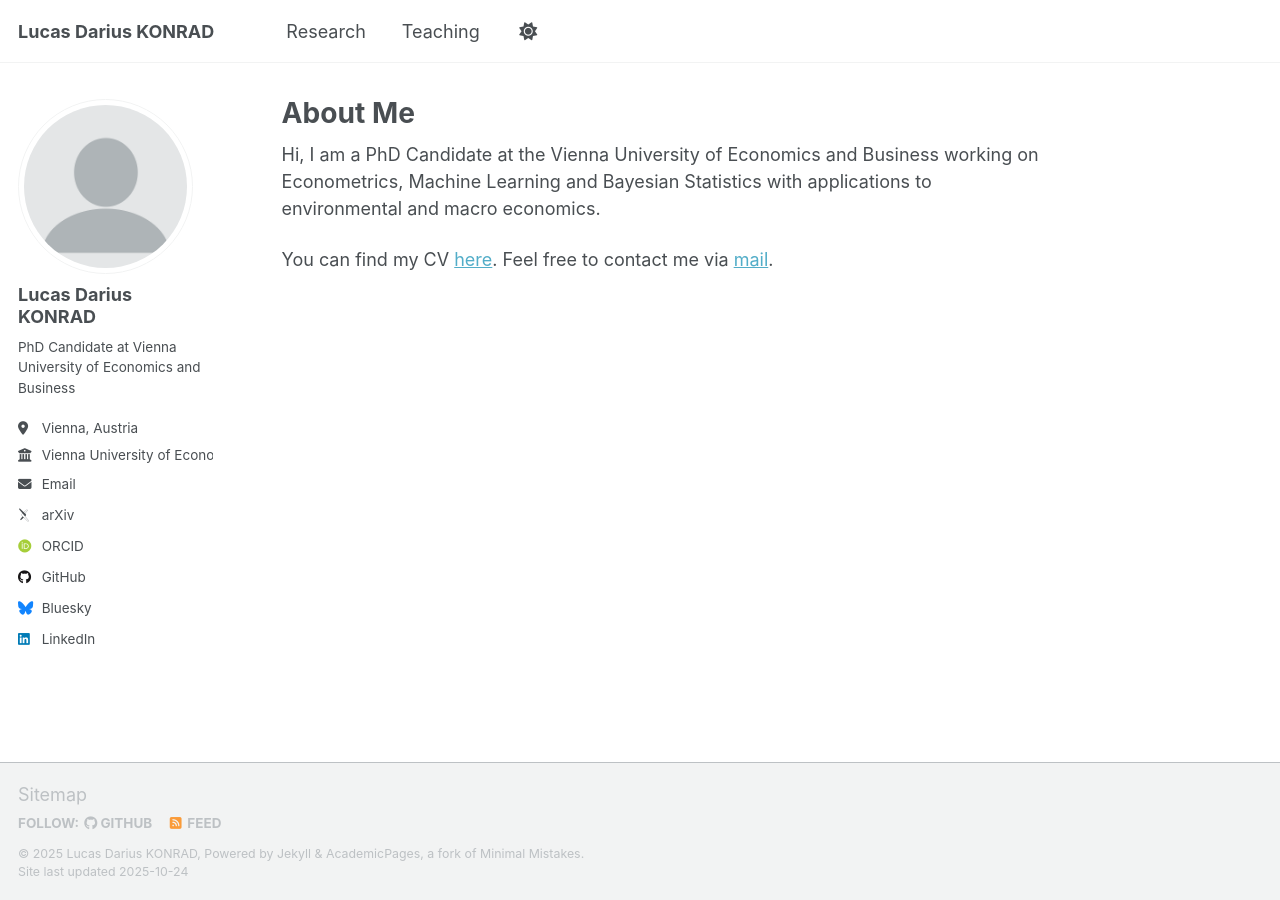
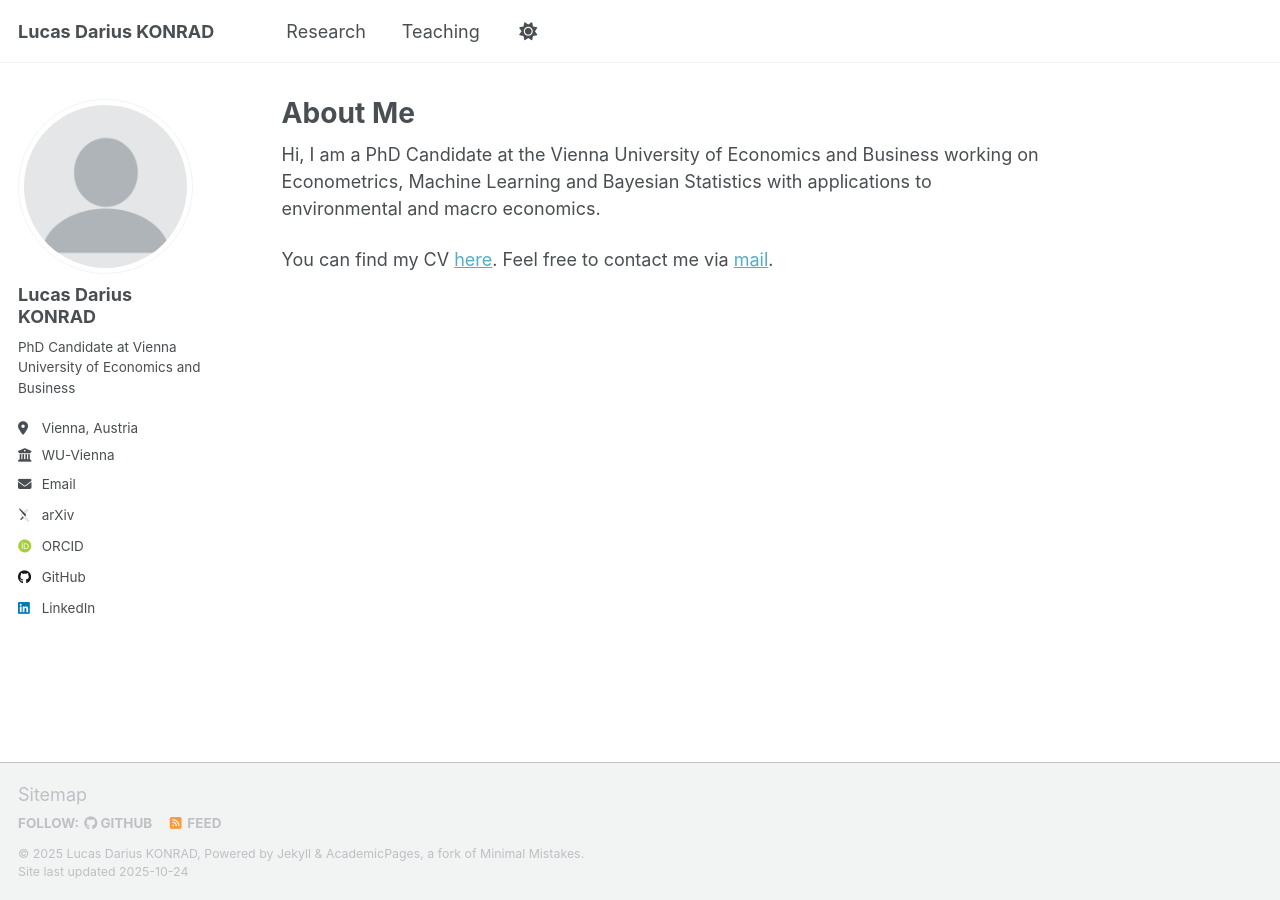
Before and after one commit to konradld/konradld.github.io, a Jekyll site: the page built from _pages/about.md, in a window 1280 px wide. Built offline with Jekyll 4.4.1, drawn with Linux system fonts in a browser that asks for light colours; some web fonts are replaced; a script that is not in the unit is left out.

Commit message:
Update _config.yml

```diff
--- a/_config.yml
+++ b/_config.yml
@@ -28,7 +28,7 @@ author:
   pronouns         : # example: "she/her"
   bio              : "PhD Candidate at Vienna University of Economics and Business"
   location         : "Vienna, Austria"
-  employer         : "Vienna University of Economics and Business"
+  employer         : "WU-Vienna"
   uri              : # URL
   email            : "lucas.konrad@wu.ac.at"
 
@@ -54,7 +54,7 @@ author:
 
   # Social media
   artstation       : # Username
-  bluesky          : "bsky.app" # Replace this with you Bluesky username
+  bluesky          : #"bsky.app" # Replace this with you Bluesky username
   facebook         : # Username
   flickr           : # Username
   foursquare       : # Username
```
